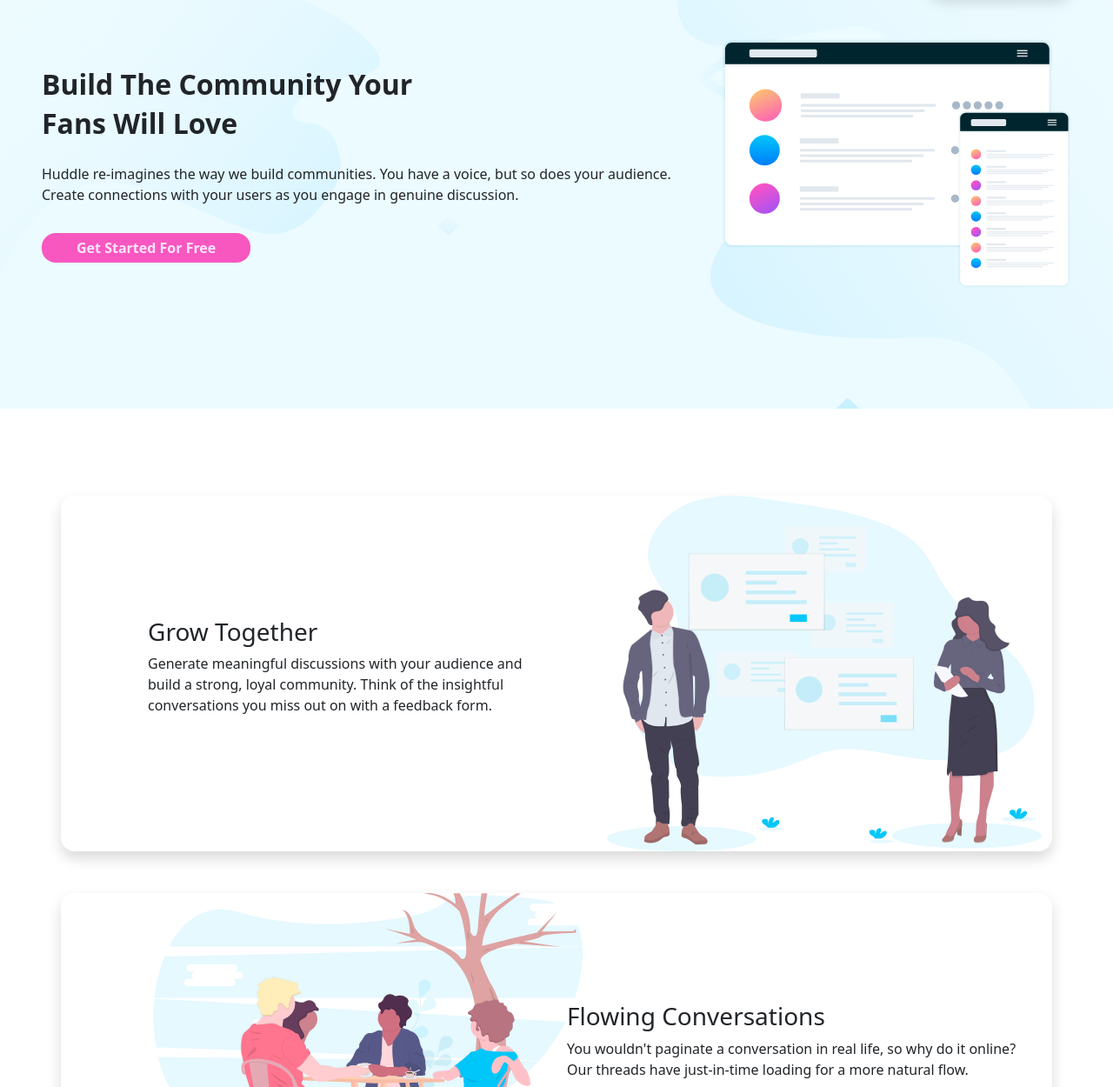
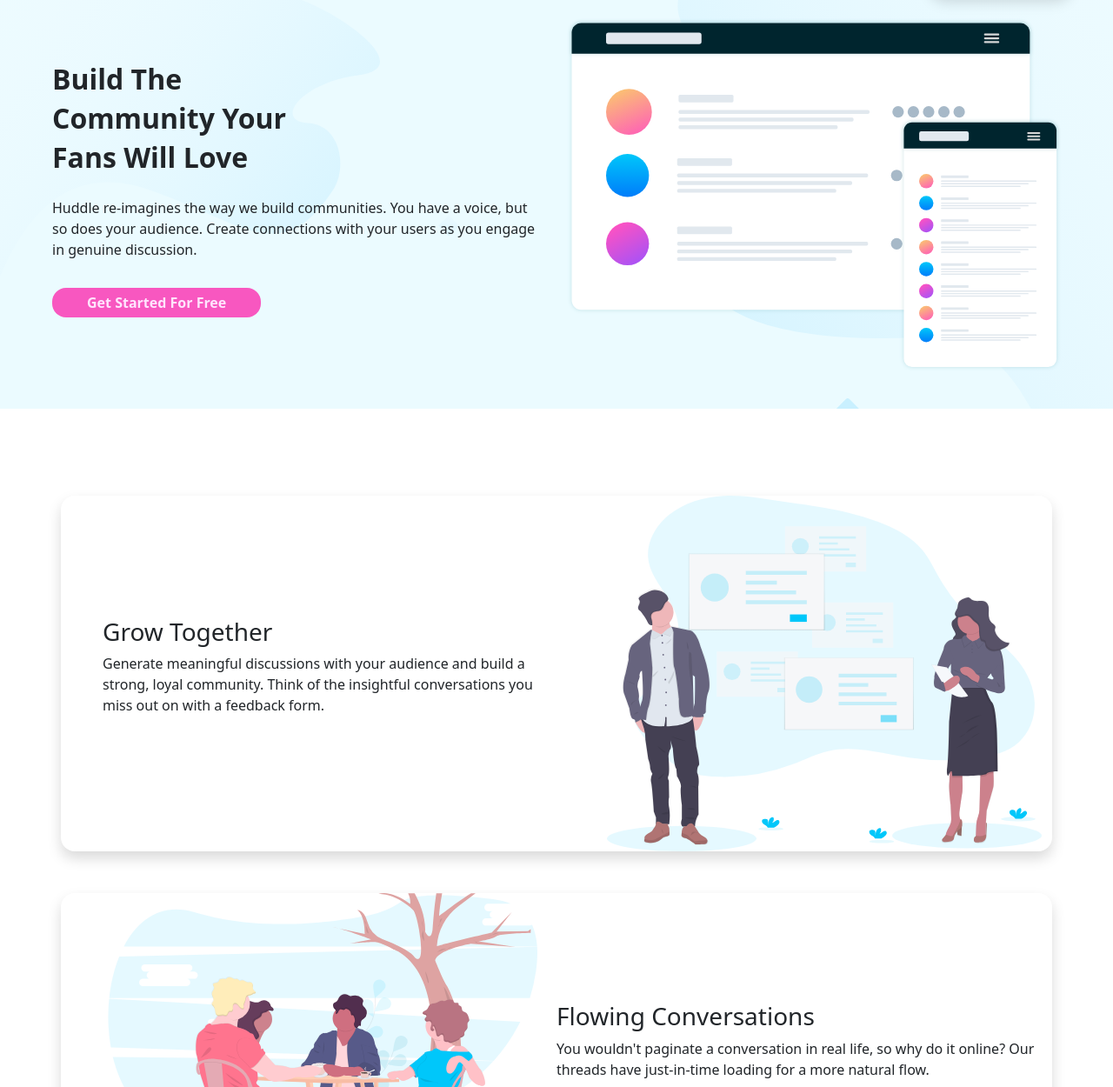
Before and after one commit to iaayush07/bootstrap-task, a website: page index.html in a window 1280 px wide. Shown: the part 90-1340 px from the top of the page at 87% size. Drawn offline with Linux system fonts and the light colour scheme.

Commit message:
desktop view of bootstrap-task

```diff
--- a/assets/scss/components/_intro.scss
+++ b/assets/scss/components/_intro.scss
@@ -2,6 +2,10 @@
     height: 70%;
     background-image: url("../../../assets/images/bg-hero-desktop.svg");
     background-color: #ebfbff;
+
+    @media (max-width:768px) {
+        background-image: url("../../../assets/images/bg-hero-mobile.svg");
+    }
 
     header {
         .btn-white {
@@ -13,15 +17,18 @@
         }
     }
 
-    .mockup-img {
-        max-height: 500px;
-        width: 100%;
-        object-fit: cover;
-    }
 
 }
 
+.mockup-img {
+    max-height: 500px;
+    width: 100%;
+    object-fit: cover;
+}
+
+
 .detail-wrapper {
+
     h2 {
         max-width: 60%;
         font-weight: 700;
--- a/index.html
+++ b/index.html
@@ -33,8 +33,9 @@
     </header>
     <!-- header-end-- -->
     <!-- details-wrapper-start-- -->
-    <div class="d-flex mt-5 align-items-center detail-wrapper">
-      <section class="me-5">
+    <div class="container-fluid mt-4">
+      <div class="row">
+        <section class="mt-5 align-items-center detail-wrapper col-lg-6 col-12">
           <h2>
             Build The Community Your Fans Will Love
           </h2>
@@ -46,17 +47,22 @@
             Get Started For Free
           </a>
         </section>
-      <section>
+        <section class="col-lg-6 col-12">
           <img src="assets/images/illustration-mockups.svg" alt="bg-mockup" class="mockup-img">
         </section>
       </div>
+    </div>
+    <!-- <div class="d-flex mt-5 align-items-center detail-wrapper">
+
+
+    </div> -->
     <!-- details-wrapper-end-- -->
   </div>
   <main>
     <!-- first-detail-wrapper-strat-- -->
     <div class="container-lg shadow rounded-4">
       <div class="row">
-        <section class="col-6 d-flex flex-column justify-content-center details ps-100">
+        <section class="col-6 d-flex flex-column justify-content-center details ps-lg-5 p-0">
           <h3>
             Grow Together
           </h3>
@@ -65,7 +71,7 @@
             Think of the insightful conversations you miss out on with a feedback form.
           </p>
         </section>
-        <section class="col-6 d-flex justify-content-end">
+        <section class="col-6 d-flex justify-content-end ps-lg-0 ps-5">
           <img src="assets/images/illustration-grow-together.svg" alt="bg-grow-together">
         </section>
         <!-- first-detail-wrapper-end-- -->
@@ -74,10 +80,10 @@
     </div>
     <div class="container-lg shadow rounded-4 mt-5">
       <div class="row">
-        <section class="col-6 ps-100">
+        <section class="col-6 ps-lg-5 p-0">
           <img src="assets/images/illustration-flowing-conversation.svg" alt="bg-following-coonverstaion">
         </section>
-        <section class="col-6 d-flex flex-column justify-content-center details">
+        <section class="col-6 d-flex flex-column justify-content-center details ps-lg-0 ps-5">
           <h3>
             Flowing Conversations
           </h3>
@@ -92,7 +98,7 @@
     <!-- third-detail-wrapper-start-- -->
     <div class="container-lg shadow rounded-4 mt-5">
       <div class="row">
-        <section class="col-6 d-flex flex-column justify-content-center details ps-100">
+        <section class="col-6 d-flex flex-column justify-content-center details ps-lg-5 p-0">
           <h3>
             Your Users
           </h3>
@@ -101,7 +107,7 @@
             This means, once signed in to your app, your users can start chatting immediately.
           </p>
         </section>
-        <section class="col-6 d-flex justify-content-end">
+        <section class="col-6 d-flex justify-content-end ps-lg-0 ps-5">
           <img src="assets/images/illustration-your-users.svg" alt="bg-yours-users">
         </section>
       </div>
```
Also changed, not shown: assets/css/style.css, 1 other file. Lines whose indentation alone changed are shown as unchanged.
